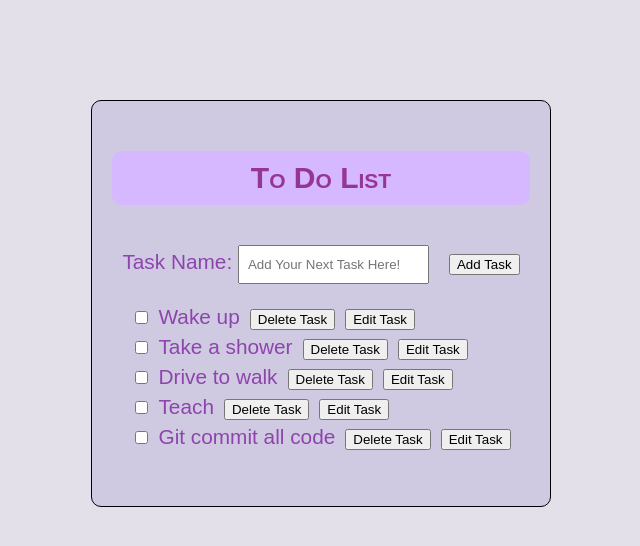
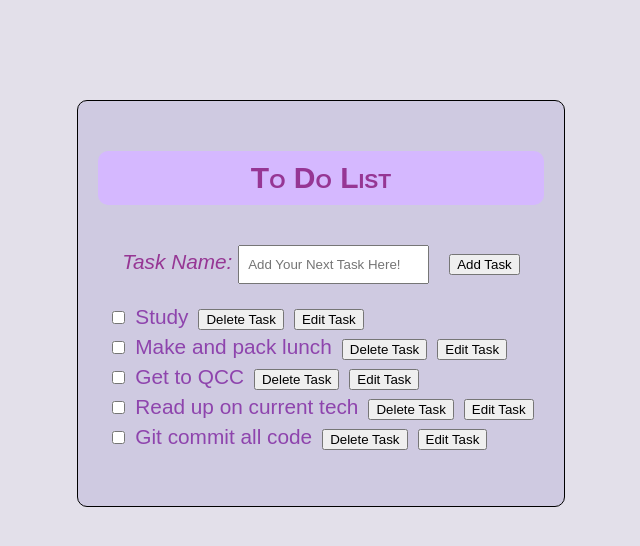
Before and after one commit to judycodes/techworks_todo, a React (Create React App) app: page / in a window 1280 px wide. Shown: the top 546 px of the page, without its empty margins (319-959 px from the left). Built offline with nearby package versions, Linux system fonts and the light colour scheme.

Commit message:
comments and minor cleanup

```diff
--- a/src/components/List.js
+++ b/src/components/List.js
@@ -7,21 +7,21 @@ class ToDoList extends Component {
         this.state = {
           todos: [
             {
-                task: "Wake up",
+                task: "Study",
                 completed: false
               },
               {
-                task: "Take a shower",
+                task: "Make and pack lunch",
                 completed: false
               },
 
                {
-                task: "Drive to walk",
+                task: "Get to QCC",
                 completed: false
               },
 
                {
-                task: "Teach",
+                task: "Read up on current tech",
                 completed: false
               },
 
@@ -41,40 +41,44 @@ class ToDoList extends Component {
         }
 
 
-      handleChange = event => {
+      handleChange = event => { //captures the event info from input
         //console.log(event.target.value); //this shows the input values as it is typed into the input text box
         this.setState({
           currentToDo : {
             task: event.target.value,
             completed: false
         }
-        });
+        });//this sets the currentToDo so that it can be added on form submission/when addTask method fires
       };
 
-      addTask = event => {
+      addTask = event => { //add task method
         event.preventDefault(); //stop propogation
-        //refresh/rerendering is the default action
-        //console.log("addItem fires!") //shows in console the addItem method being fired from the submission of form data
+        //refresh/rerendering is the default action on form submission
+        //console.log("addTask fires!") //shows in console the addTask method being fired from the submission of form data
          this.setState({
            todos: [...this.state.todos, this.state.currentToDo],
 
-         },() => console.log(this.state.todos, 'todos list') //outputs prevstate of todos with current todo added
-         );
-
+         })
+         //,() => console.log(this.state.todos, 'todos list'); added within setState({}) will display todos array with current todo included at the same time the setState is reassigning
       }
 
-      deleteTask =(event)  => { /// this index is the index of the element that you don't want
-            let index = parseInt(event.target.id);
-            console.log('deleteTask() accessed, ', index);
+      deleteTask =(event)  => { //delete task method
+            // event contains data concerning the deleted/unwanted task
+            let id = parseInt(event.target.id); //changes id information captured in event into a number and storing that number into a variable
+            //console.log('deleteTask() accessed, ', id); //checks if method is accessed when clicked in todotask.js and the event.target.id known as id is available.
           this.setState({
-            todos: this.state.todos.filter((task, todosIndex) => todosIndex !== index)// todosIndex is the index of all
+            todos: this.state.todos.filter((task, todosId) => todosId !== id)// todosIndex is the individual id value of all tasks, task is used to represent each individual task/element in todos array
+            //filter must have an element parameter and then an index parameter from array
+            //todosId !== id is condition for filtering out data, meaning whatever does not match that specified id, which is event.target.id value, will be returned back in array.
+            //Only the task/element with the specified id value from event.target.id will be taken out of todos array.
           })
-          console.log('this.state.todos after reassigning ', this.state.todos)
+          //console.log('this.state.todos after filtering', this.state.todos) // shows todos content after deleting specific task
     }
 
-    //     editTask = index => {
+        editTask = event => { //edit specific task method
 
-    // }
+
+    }
 
 
 
@@ -93,7 +97,7 @@ class ToDoList extends Component {
           </form>
 
           <ul className = "list">
-            {this.state.todos.map((todo, index) => {
+            {this.state.todos.map((todo, index) => { //.map allows two parameters, (in this case one task from todos list/array) element and index {gives an automatic index value which is later set to id attribute}
                 return (
                 <ToDoTask todo = {todo} id= {index} delete = {this.deleteTask} edit = {this.editTask}/> )})
             }
--- a/src/components/ToDoTask.js
+++ b/src/components/ToDoTask.js
@@ -10,7 +10,10 @@ import React, { Component } from 'react'
 
                     <li>
                         <input type="checkbox" />
+                        {/* above creates a checkbox for completing and uncompleted tasks */}
+
                         {todo.task}
+
 
                         <div className ="btnGroup">
                             <button type="button" onClick={props.delete} id={props.id}> Delete Task </button>
--- a/src/index.css
+++ b/src/index.css
@@ -24,7 +24,9 @@ body {
   text-align: center;
   border-radius: 10px;
   margin-bottom: 40px;
+
 }
+
 
 .parts {
   display:flex;
@@ -38,7 +40,10 @@ body {
   background-color: rgba(174, 168, 211, 0.4);
 }
 
-
+label {
+  font-style: italic;
+  color: rgb(150, 54, 148);
+}
 
 .list {
   display:flex;
```
